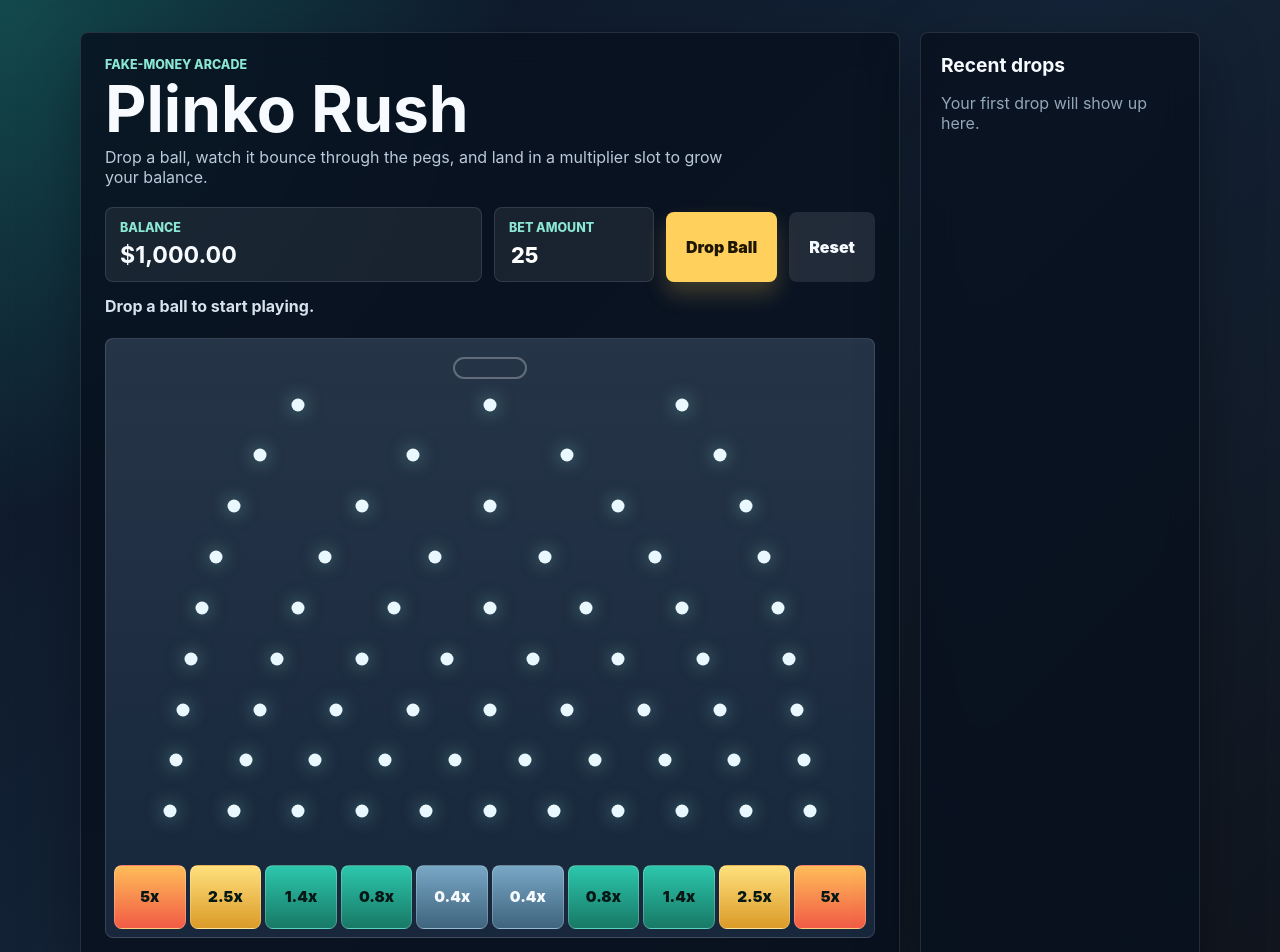
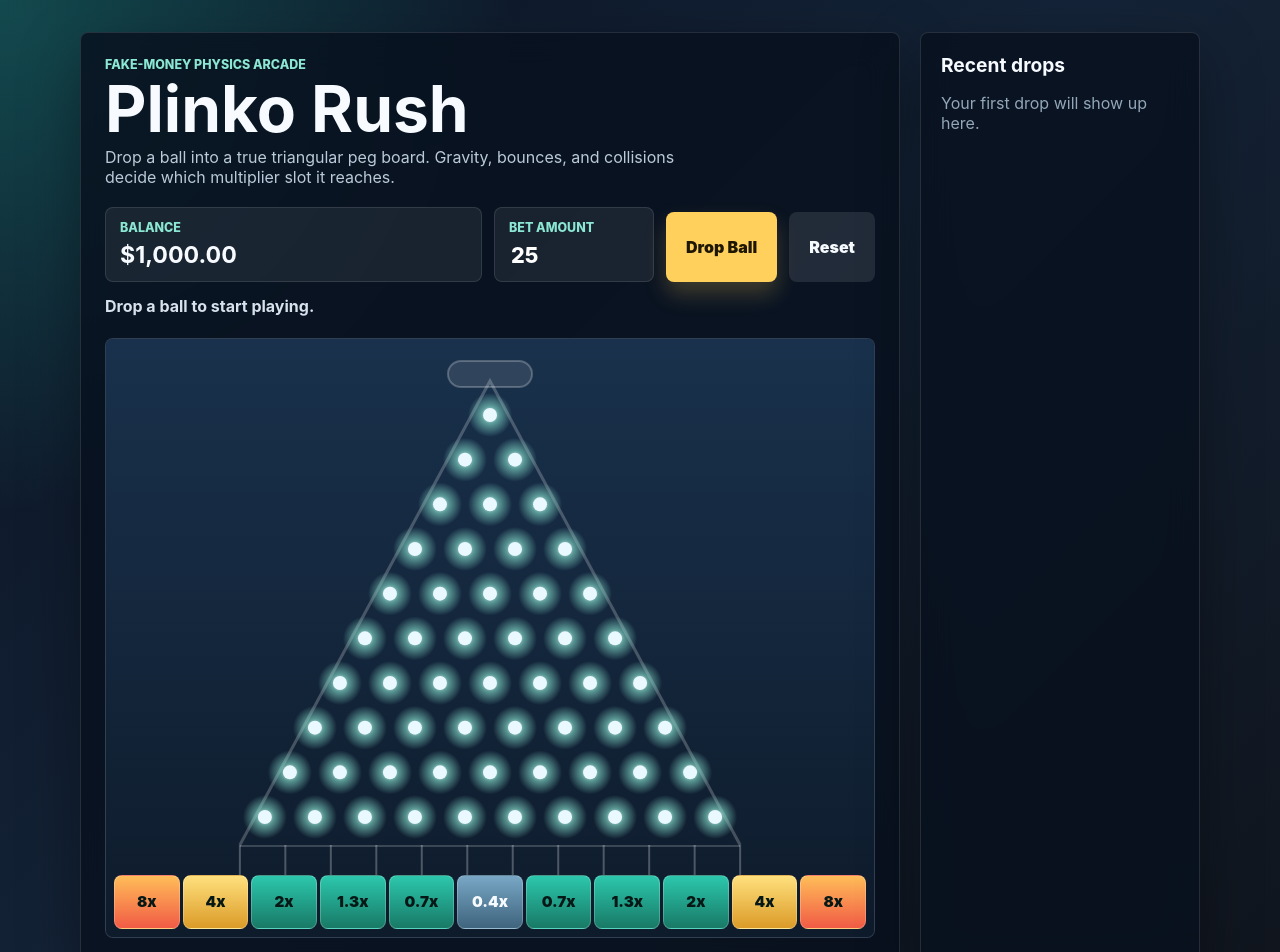
Before and after one commit to Woojoo-space/Plinko, a React (Vite) app: page / in a window 1280 px wide. Shown: the top 952 px of the page. Built offline with nearby package versions, Linux system fonts and the light colour scheme.

Commit message:
Add physics-based Plinko board

```diff
--- a/src/App.css
+++ b/src/App.css
@@ -140,48 +140,15 @@ button:disabled {
   min-height: 600px;
   overflow: hidden;
   border-radius: 8px;
-  background:
-    linear-gradient(180deg, rgba(255, 255, 255, 0.08), rgba(255, 255, 255, 0.02)),
-    #132338;
+  background: #132338;
   border: 1px solid rgba(255, 255, 255, 0.13);
 }
 
-.drop-zone {
+.plinko-board canvas {
   position: absolute;
-  left: 50%;
-  top: 18px;
-  width: 74px;
-  height: 22px;
-  transform: translateX(-50%);
-  border: 2px solid rgba(255, 255, 255, 0.28);
-  border-radius: 999px;
-}
-
-.peg {
-  position: absolute;
-  width: 13px;
-  height: 13px;
-  transform: translate(-50%, -50%);
-  border-radius: 50%;
-  background: #e9f7ff;
-  box-shadow: 0 0 18px rgba(139, 231, 211, 0.55);
-}
-
-.ball {
-  --ball-x: 50%;
-  --ball-drift: 1;
-  --ball-spin: 90deg;
-  position: absolute;
-  left: 50%;
-  top: 6%;
-  z-index: 3;
-  width: 26px;
-  height: 26px;
-  border-radius: 50%;
-  background:
-    radial-gradient(circle at 30% 28%, #fff7bb 0 16%, #ffd15c 17% 52%, #f16f42 100%);
-  box-shadow: 0 8px 16px rgba(0, 0, 0, 0.35);
-  animation: ball-fall 3.2s cubic-bezier(0.18, 0.74, 0.22, 1) forwards;
+  inset: 0;
+  width: 100%;
+  height: 100%;
 }
 
 .slots {
@@ -189,14 +156,16 @@ button:disabled {
   bottom: 0;
   left: 0;
   right: 0;
+  z-index: 2;
   display: grid;
-  grid-template-columns: repeat(10, minmax(0, 1fr));
-  gap: 4px;
-  padding: 8px;
+  grid-template-columns: repeat(11, minmax(0, 1fr));
+  gap: 3px;
+  padding: 0 8px 8px;
+  pointer-events: none;
 }
 
 .slot {
-  min-height: 64px;
+  min-height: 54px;
   border-radius: 8px;
   background: linear-gradient(180deg, #2cc7ad, #187966);
   border: 1px solid rgba(255, 255, 255, 0.22);
@@ -209,16 +178,15 @@ button:disabled {
 }
 
 .slot:nth-child(1),
-.slot:nth-child(10) {
+.slot:nth-child(11) {
   background: linear-gradient(180deg, #ffbd59, #f15b45);
 }
 
 .slot:nth-child(2),
-.slot:nth-child(9) {
+.slot:nth-child(10) {
   background: linear-gradient(180deg, #ffe07d, #db9b28);
 }
 
-.slot:nth-child(5),
 .slot:nth-child(6) {
   background: linear-gradient(180deg, #78a7c5, #3f647e);
   color: #f7fbff;
@@ -261,40 +229,6 @@ button:disabled {
 
 .loss {
   color: #ff9c87;
-}
-
-@keyframes ball-fall {
-  0% {
-    left: 50%;
-    top: 6%;
-    transform: translate(-50%, -50%) rotate(0deg);
-  }
-
-  18% {
-    left: calc(50% + (var(--ball-drift) * 5%));
-    top: 22%;
-  }
-
-  38% {
-    left: calc(var(--ball-x) - (var(--ball-drift) * 8%));
-    top: 42%;
-  }
-
-  62% {
-    left: calc(var(--ball-x) + (var(--ball-drift) * 5%));
-    top: 62%;
-  }
-
-  82% {
-    left: calc(var(--ball-x) - (var(--ball-drift) * 2%));
-    top: 76%;
-  }
-
-  100% {
-    left: var(--ball-x);
-    top: calc(100% - 48px);
-    transform: translate(-50%, -50%) rotate(var(--ball-spin));
-  }
 }
 
 @media (max-width: 900px) {
@@ -342,7 +276,7 @@ button:disabled {
   }
 
   .slot {
-    min-height: 54px;
-    font-size: 0.75rem;
+    min-height: 46px;
+    font-size: 0.68rem;
   }
 }
--- a/src/App.jsx
+++ b/src/App.jsx
@@ -1,11 +1,17 @@
 import { useEffect, useMemo, useRef, useState } from 'react';
 import './App.css';
 
-const ROWS = 9;
-const SLOT_COUNT = 10;
+const ROWS = 10;
+const SLOT_COUNT = ROWS + 1;
 const STARTING_BALANCE = 1000;
 const INITIAL_BET = 25;
-const MULTIPLIERS = [5, 2.5, 1.4, 0.8, 0.4, 0.4, 0.8, 1.4, 2.5, 5];
+const MULTIPLIERS = [8, 4, 2, 1.3, 0.7, 0.4, 0.7, 1.3, 2, 4, 8];
+const BALL_RADIUS = 10;
+const PEG_RADIUS = 7;
+const GRAVITY = 0.34;
+const AIR_RESISTANCE = 0.997;
+const RESTITUTION = 0.72;
+const WALL_RESTITUTION = 0.62;
 
 function formatMoney(amount) {
   return `$${amount.toLocaleString('en-US', {
@@ -18,74 +24,199 @@ function clamp(value, min, max) {
   return Math.min(Math.max(value, min), max);
 }
 
-function createBall(id) {
-  const slot = Math.floor(Math.random() * SLOT_COUNT);
-  const jitter = Math.random() * 10 - 5;
+function getBoardGeometry(width, height) {
+  const sidePadding = 8;
+  const top = 76;
+  const slotTop = height - 92;
+  const rowGap = (slotTop - top - 28) / (ROWS - 1);
+  const spacing = Math.min((width - sidePadding * 2) / ROWS, rowGap * 1.12);
+  const boardWidth = spacing * ROWS;
+  const left = width / 2 - boardWidth / 2;
+  const slotWidth = boardWidth / SLOT_COUNT;
+
+  const pegs = Array.from({ length: ROWS }, (_, row) => {
+    const count = row + 1;
+    const rowWidth = row * spacing;
+    const startX = width / 2 - rowWidth / 2;
+
+    return Array.from({ length: count }, (_, index) => ({
+      x: startX + index * spacing,
+      y: top + row * rowGap,
+    }));
+  }).flat();
 
   return {
-    id,
-    slot,
-    x: ((slot + 0.5) / SLOT_COUNT) * 100 + jitter,
-    drift: Math.random() > 0.5 ? 1 : -1,
-    spin: Math.random() * 300 - 150,
+    boardLeft: left,
+    boardRight: left + boardWidth,
+    boardWidth,
+    width,
+    height,
+    pegs,
+    slotTop,
+    slotWidth,
   };
 }
 
+function drawBoard(context, geometry, balls) {
+  const { boardLeft, boardRight, boardWidth, height, pegs, slotTop, slotWidth, width } = geometry;
+
+  context.clearRect(0, 0, width, height);
+
+  const gradient = context.createLinearGradient(0, 0, 0, height);
+  gradient.addColorStop(0, '#19314c');
+  gradient.addColorStop(1, '#0e1b2b');
+  context.fillStyle = gradient;
+  context.fillRect(0, 0, context.canvas.width, context.canvas.height);
+
+  context.strokeStyle = 'rgba(255, 255, 255, 0.22)';
+  context.lineWidth = 3;
+  context.beginPath();
+  context.moveTo(boardLeft, slotTop);
+  context.lineTo(width / 2, 42);
+  context.lineTo(boardRight, slotTop);
+  context.stroke();
+
+  context.fillStyle = 'rgba(255, 255, 255, 0.1)';
+  context.strokeStyle = 'rgba(255, 255, 255, 0.24)';
+  context.lineWidth = 2;
+  context.beginPath();
+  context.roundRect(width / 2 - 42, 22, 84, 26, 13);
+  context.fill();
+  context.stroke();
+
+  pegs.forEach((peg) => {
+    const glow = context.createRadialGradient(peg.x, peg.y, 2, peg.x, peg.y, 22);
+    glow.addColorStop(0, 'rgba(232, 250, 255, 0.95)');
+    glow.addColorStop(0.35, 'rgba(139, 231, 211, 0.58)');
+    glow.addColorStop(1, 'rgba(139, 231, 211, 0)');
+    context.fillStyle = glow;
+    context.beginPath();
+    context.arc(peg.x, peg.y, 22, 0, Math.PI * 2);
+    context.fill();
+
+    context.fillStyle = '#eaf8ff';
+    context.beginPath();
+    context.arc(peg.x, peg.y, PEG_RADIUS, 0, Math.PI * 2);
+    context.fill();
+  });
+
+  context.strokeStyle = 'rgba(255, 255, 255, 0.26)';
+  context.lineWidth = 2;
+  for (let divider = 0; divider <= SLOT_COUNT; divider += 1) {
+    const x = boardLeft + divider * slotWidth;
+    context.beginPath();
+    context.moveTo(x, slotTop);
+    context.lineTo(x, height - 8);
+    context.stroke();
+  }
+
+  balls.forEach((ball) => {
+    const ballGradient = context.createRadialGradient(
+      ball.x - 4,
+      ball.y - 5,
+      2,
+      ball.x,
+      ball.y,
+      BALL_RADIUS,
+    );
+    ballGradient.addColorStop(0, '#fff7bb');
+    ballGradient.addColorStop(0.42, '#ffd15c');
+    ballGradient.addColorStop(1, '#f16f42');
+    context.fillStyle = ballGradient;
+    context.beginPath();
+    context.arc(ball.x, ball.y, BALL_RADIUS, 0, Math.PI * 2);
+    context.fill();
+  });
+
+  context.fillStyle = 'rgba(255, 255, 255, 0.18)';
+  context.fillRect(boardLeft, slotTop, boardWidth, 2);
+}
+
+function resolvePegCollision(ball, peg) {
+  const dx = ball.x - peg.x;
+  const dy = ball.y - peg.y;
+  const minDistance = BALL_RADIUS + PEG_RADIUS;
+  const distance = Math.hypot(dx, dy);
+
+  if (distance === 0 || distance >= minDistance) {
+    return;
+  }
+
+  const normalX = dx / distance;
+  const normalY = dy / distance;
+  const overlap = minDistance - distance;
+  const speedAlongNormal = ball.vx * normalX + ball.vy * normalY;
+
+  ball.x += normalX * overlap;
+  ball.y += normalY * overlap;
+
+  if (speedAlongNormal < 0) {
+    ball.vx -= (1 + RESTITUTION) * speedAlongNormal * normalX;
+    ball.vy -= (1 + RESTITUTION) * speedAlongNormal * normalY;
+  }
+
+  ball.vx += normalX * 0.16;
+}
+
 function App() {
+  const canvasRef = useRef(null);
+  const animationRef = useRef(null);
+  const ballsRef = useRef([]);
+  const geometryRef = useRef(null);
+  const nextBallId = useRef(1);
+  const activeBetsRef = useRef(new Map());
+
   const [balance, setBalance] = useState(STARTING_BALANCE);
   const [bet, setBet] = useState(INITIAL_BET);
-  const [balls, setBalls] = useState([]);
+  const [activeBalls, setActiveBalls] = useState(0);
   const [lastDrop, setLastDrop] = useState('Drop a ball to start playing.');
   const [history, setHistory] = useState([]);
-  const nextBallId = useRef(1);
-  const payoutTimers = useRef([]);
 
-  const pegRows = useMemo(
+  const canDrop = balance >= bet;
+
+  const slotLabels = useMemo(
     () =>
-      Array.from({ length: ROWS }, (_, row) =>
-        Array.from({ length: row + 3 }, (__, peg) => ({
-          id: `${row}-${peg}`,
-          left: ((peg + 1) / (row + 4)) * 100,
-          top: 11 + row * 8.5,
-        })),
-      ),
+      MULTIPLIERS.map((multiplier, index) => ({
+        id: `${multiplier}-${index}`,
+        multiplier,
+      })),
     [],
   );
 
-  const canDrop = balance >= bet;
-
   useEffect(() => {
-    return () => {
-      payoutTimers.current.forEach((timerId) => window.clearTimeout(timerId));
-    };
-  }, []);
-
-  function dropBall() {
-    if (!canDrop) {
-      setLastDrop('Not enough fake money for that bet.');
-      return;
+    const canvas = canvasRef.current;
+    const context = canvas.getContext('2d');
+    if (!context) {
+      return undefined;
     }
 
-    const newBall = createBall(nextBallId.current);
-    nextBallId.current += 1;
-    const multiplier = MULTIPLIERS[newBall.slot];
-    const payout = bet * multiplier;
-    const profit = payout - bet;
+    let lastFrame = performance.now();
 
-    setBalance((current) => current - bet);
-    setBalls((current) => [...current, newBall]);
-    setLastDrop(`Ball is falling toward ${multiplier}x...`);
+    function resizeCanvas() {
+      const rect = canvas.getBoundingClientRect();
+      const pixelRatio = window.devicePixelRatio || 1;
+      canvas.width = Math.floor(rect.width * pixelRatio);
+      canvas.height = Math.floor(rect.height * pixelRatio);
+      context.setTransform(pixelRatio, 0, 0, pixelRatio, 0, 0);
+      geometryRef.current = getBoardGeometry(rect.width, rect.height);
+      drawBoard(context, geometryRef.current, ballsRef.current);
+    }
 
-    const payoutTimer = window.setTimeout(() => {
+    function finishBall(ball, slotIndex) {
+      const dropBet = activeBetsRef.current.get(ball.id) ?? 0;
+      const multiplier = MULTIPLIERS[slotIndex];
+      const payout = dropBet * multiplier;
+      const profit = payout - dropBet;
+
+      activeBetsRef.current.delete(ball.id);
       setBalance((current) => current + payout);
-      setBalls((current) => current.filter((ball) => ball.id !== newBall.id));
       setLastDrop(
         `${multiplier}x slot paid ${formatMoney(payout)} (${profit >= 0 ? '+' : ''}${formatMoney(profit)}).`,
       );
       setHistory((current) =>
         [
           {
-            id: newBall.id,
+            id: ball.id,
             multiplier,
             payout,
             profit,
@@ -93,10 +224,97 @@ function App() {
           ...current,
         ].slice(0, 5),
       );
-      payoutTimers.current = payoutTimers.current.filter((timerId) => timerId !== payoutTimer);
-    }, 3200);
+    }
 
-    payoutTimers.current = [...payoutTimers.current, payoutTimer];
+    function updateBall(ball, geometry, timeScale) {
+      ball.vy += GRAVITY * timeScale;
+      ball.vx *= AIR_RESISTANCE;
+      ball.vy *= AIR_RESISTANCE;
+      ball.x += ball.vx * timeScale;
+      ball.y += ball.vy * timeScale;
+
+      const wallLeft = geometry.boardLeft + BALL_RADIUS;
+      const wallRight = geometry.boardRight - BALL_RADIUS;
+
+      if (ball.x < wallLeft) {
+        ball.x = wallLeft;
+        ball.vx = Math.abs(ball.vx) * WALL_RESTITUTION;
+      }
+
+      if (ball.x > wallRight) {
+        ball.x = wallRight;
+        ball.vx = -Math.abs(ball.vx) * WALL_RESTITUTION;
+      }
+
+      geometry.pegs.forEach((peg) => resolvePegCollision(ball, peg));
+
+      if (ball.y + BALL_RADIUS >= geometry.slotTop) {
+        const slotIndex = clamp(
+          Math.floor((ball.x - geometry.boardLeft) / geometry.slotWidth),
+          0,
+          SLOT_COUNT - 1,
+        );
+
+        finishBall(ball, slotIndex);
+        return false;
+      }
+
+      return true;
+    }
+
+    function tick(now) {
+      const geometry = geometryRef.current;
+      const timeScale = clamp((now - lastFrame) / 16.67, 0.5, 2);
+      lastFrame = now;
+
+      if (geometry) {
+        ballsRef.current = ballsRef.current.filter((ball) => updateBall(ball, geometry, timeScale));
+        drawBoard(context, geometry, ballsRef.current);
+        setActiveBalls(ballsRef.current.length);
+      }
+
+      animationRef.current = window.requestAnimationFrame(tick);
+    }
+
+    resizeCanvas();
+    const resizeObserver =
+      'ResizeObserver' in window
+        ? new ResizeObserver(resizeCanvas)
+        : {
+            disconnect: () => window.removeEventListener('resize', resizeCanvas),
+            observe: () => window.addEventListener('resize', resizeCanvas),
+          };
+    resizeObserver.observe(canvas);
+    animationRef.current = window.requestAnimationFrame(tick);
+
+    return () => {
+      resizeObserver.disconnect();
+      window.cancelAnimationFrame(animationRef.current);
+    };
+  }, []);
+
+  function dropBall() {
+    const geometry = geometryRef.current;
+
+    if (!canDrop || !geometry) {
+      setLastDrop('Not enough fake money for that bet.');
+      return;
+    }
+
+    const ball = {
+      id: nextBallId.current,
+      x: geometry.boardLeft + geometry.boardWidth / 2 + (Math.random() - 0.5) * 6,
+      y: 36,
+      vx: (Math.random() - 0.5) * 1.1,
+      vy: 0,
+    };
+
+    nextBallId.current += 1;
+    ballsRef.current = [...ballsRef.current, ball];
+    activeBetsRef.current.set(ball.id, bet);
+    setBalance((current) => current - bet);
+    setActiveBalls(ballsRef.current.length);
+    setLastDrop('Ball dropped. Gravity and collisions decide the slot.');
   }
 
   function updateBet(value) {
@@ -105,11 +323,11 @@ function App() {
   }
 
   function resetGame() {
-    payoutTimers.current.forEach((timerId) => window.clearTimeout(timerId));
-    payoutTimers.current = [];
+    ballsRef.current = [];
+    activeBetsRef.current.clear();
     setBalance(STARTING_BALANCE);
     setBet(INITIAL_BET);
-    setBalls([]);
+    setActiveBalls(0);
     setHistory([]);
     setLastDrop('Balance reset. The board is ready.');
   }
@@ -119,11 +337,11 @@ function App() {
       <section className="game-shell" aria-labelledby="game-title">
         <div className="game-panel">
           <div className="game-intro">
-            <p className="eyebrow">Fake-money arcade</p>
+            <p className="eyebrow">Fake-money physics arcade</p>
             <h1 id="game-title">Plinko Rush</h1>
             <p>
-              Drop a ball, watch it bounce through the pegs, and land in a multiplier slot to grow
-              your balance.
+              Drop a ball into a true triangular peg board. Gravity, bounces, and collisions decide
+              which multiplier slot it reaches.
             </p>
           </div>
 
@@ -155,38 +373,15 @@ function App() {
           </div>
 
           <p className="status" role="status" aria-live="polite">
-            {lastDrop}
+            {lastDrop} {activeBalls > 0 ? `${activeBalls} in motion.` : ''}
           </p>
 
-          <div className="plinko-board" aria-label="Plinko board">
-            <div className="drop-zone" />
+          <div className="plinko-board" aria-label="Physics Plinko board">
+            <canvas ref={canvasRef} aria-hidden="true" />
 
-            {pegRows.flat().map((peg) => (
-              <span
-                className="peg"
-                key={peg.id}
-                style={{
-                  left: `${peg.left}%`,
-                  top: `${peg.top}%`,
-                }}
-              />
-            ))}
-
-            {balls.map((ball) => (
-              <span
-                className="ball"
-                key={ball.id}
-                style={{
-                  '--ball-x': `${ball.x}%`,
-                  '--ball-drift': ball.drift,
-                  '--ball-spin': `${ball.spin}deg`,
-                }}
-              />
-            ))}
-
-            <div className="slots">
-              {MULTIPLIERS.map((multiplier, index) => (
-                <div className="slot" key={`${multiplier}-${index}`}>
+            <div className="slots" aria-label="Multiplier slots">
+              {slotLabels.map(({ id, multiplier }) => (
+                <div className="slot" key={id}>
                   <span>{multiplier}x</span>
                 </div>
               ))}
```
